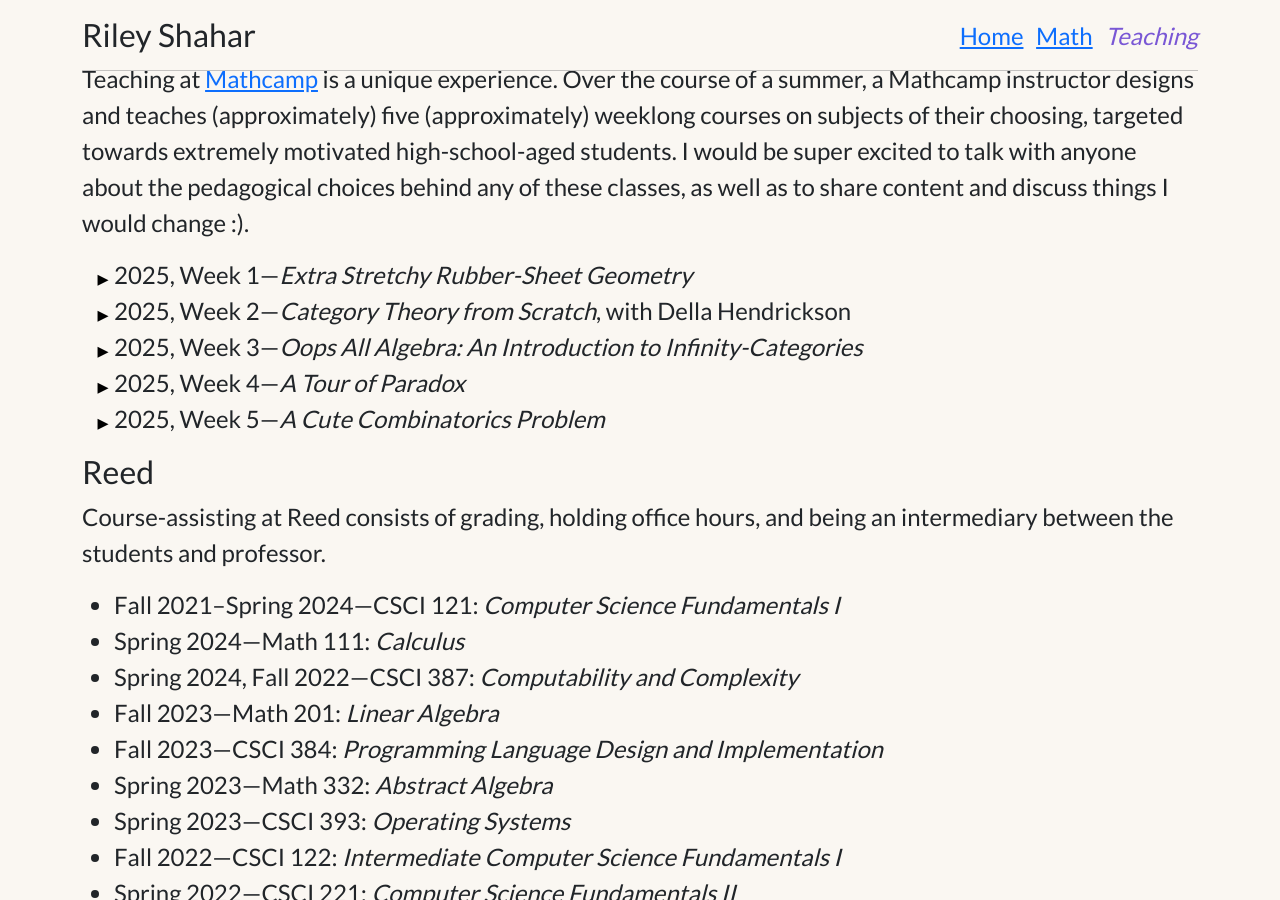
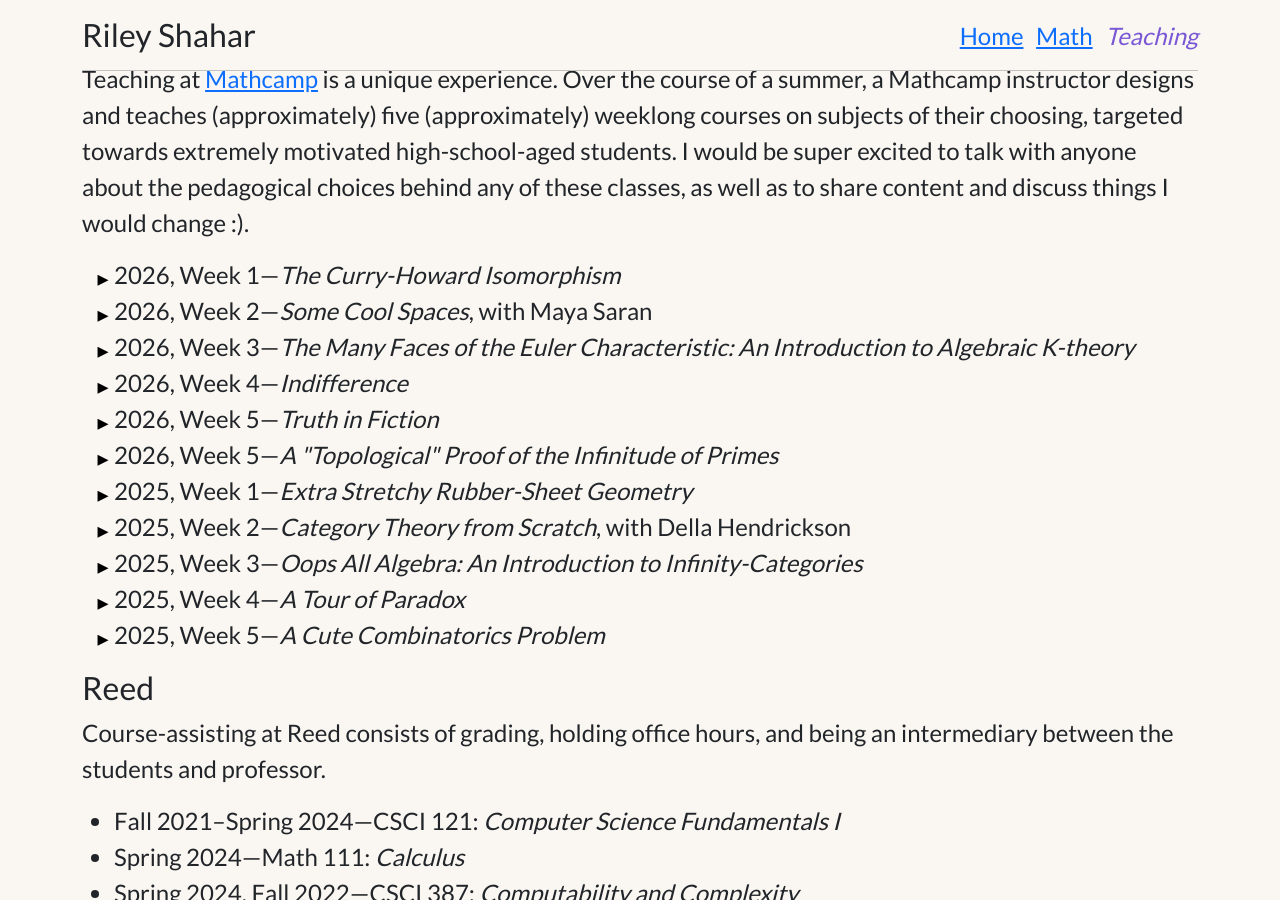
Before and after one commit to rileyshahar/website, a Jekyll site: the page built from teaching.md, in a window 1280 px wide and 900 px high, scrolled down 645 px. Built offline with Jekyll 4.4.1, drawn with Linux system fonts in a browser that asks for light colours; some of the changed lines change nothing that is shown.

Commit message:
add mathcamp courses

```diff
--- a/_data/teaching.yaml
+++ b/_data/teaching.yaml
@@ -26,6 +26,82 @@
   inst: University of Pennsylvania
   term: Fall
   year: 2025
+
+- title: The Curry-Howard Isomorphism
+  role: Instructor
+  inst: Canada/USA Mathcamp
+  year: 2026
+  week: 1
+  description: >
+    A five-day introduction to the Curry-Howard isomorphism. We spent a day
+    defining deductive systems, a day building propositional logic, two days
+    building the simply-typed lambda calculus, and then just saw directly on the
+    board that they were the same system. Then we spent the last day seeing what
+    insights we could extract from this.
+
+- title: Some Cool Spaces
+  role: Instructor
+  inst: Canada/USA Mathcamp
+  coteachers:
+    - Maya Saran
+  year: 2026
+  week: 2
+  description: >
+    An informal discussion of some cool spaces, and the philosophical question
+    of what makes a space cool. We covered the topologist's sine curve, the long
+    line, the Warsaw circle, and the rational circle.
+
+- title:
+    "The Many Faces of the Euler Characteristic: An Introduction to Algebraic
+    K-theory"
+  role: Instructor
+  inst: Canada/USA Mathcamp
+  year: 2026
+  week: 3
+  description: >
+    An introduction to cut-and-paste algebraic K-theory as a vast generalization
+    of the Euler characteristic. The primary pedagogical innovation of this
+    class was defining $$K_0$$ via its universal property, without any mention
+    of categories---instead seeing it as a kind of generalized Grothendieck
+    group defined on "cut-and-paste contexts", which are sets with a quaternary
+    relation $$X\cup_{Z}Y\cong W$$. This simple structure let us develop
+    surprisingly much machinery, such as the localization theorem, and compute
+    $$K_0$$ of vector spaces, simplicial complexes, surfaces, and more; without
+    assuming more background than a typical Mathcamp student has.
+
+- title: Indifference
+  role: Instructor
+  inst: Canada/USA Mathcamp
+  year: 2026
+  week: 4
+  description: >
+    An discussion course on the principle of indifference, as studied in
+    analytic philosophy and Bayesian statistics, and especially the "restricted"
+    principle of indifference formulated by Elga. Readings included Elga's
+    *Defeating Dr. Evil With Self-Locating Belief* and *Self-Locating Belief and
+    the Sleeping Beauty Problem*, Weatherson's *Should We Respond to Evil With
+    Indifference?*, and Marcoci's *Monty Hall Saves Dr. Evil*.
+
+- title: Truth in Fiction
+  role: Instructor
+  inst: Canada/USA Mathcamp
+  year: 2026
+  week: 5
+  description: >
+    A discussion-based introduction to the problem of truth in fiction,
+    especially focusing on the problem of contradictory fiction and other
+    questions relevant to substructural logics. Readings included Lewis's *Truth
+    in Fiction*, Priest's *Sylvan's Box*, and Chiang's *Division by Zero*.
+
+- title: A "Topological" Proof of the Infinitude of Primes
+  role: Instructor
+  inst: Canada/USA Mathcamp
+  year: 2026
+  week: 5
+  description: >
+    A one-day course introducing Fursternberg's proof of the infinitude of
+    primes, and asking whether the extra machinery gives it any different
+    mathematical value from Euclid's proof.
 
 - title: Extra Stretchy Rubber-Sheet Geometry
   role: Instructor
```
